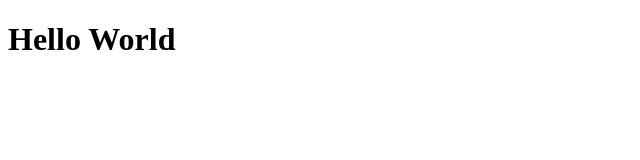
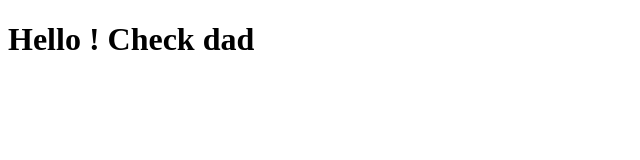
Before and after one commit to JW-CHEN/coursera-test, a plain HTML site: page site/index.html in a window 1280 px wide. Shown: the whole page, without its empty margins (0-640 px from the left). Drawn offline with Linux system fonts and the light colour scheme.

Commit message:
First Commit

```diff
--- a/site/index.html
+++ b/site/index.html
@@ -4,6 +4,6 @@
 	<title>Hello World</title>
 </head>
 <body>
-<h1>Hello World</h1>
+<h1>Hello ! Check dad </h1>
 </body>
 </html>
```
